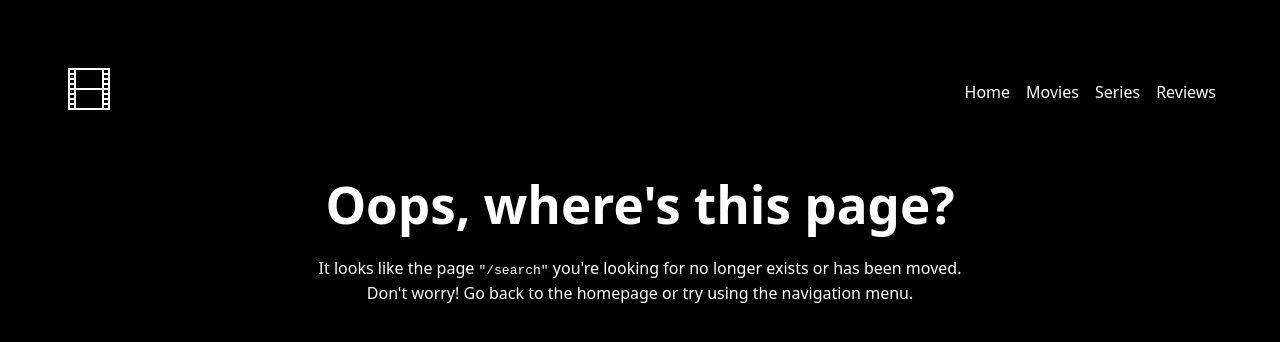
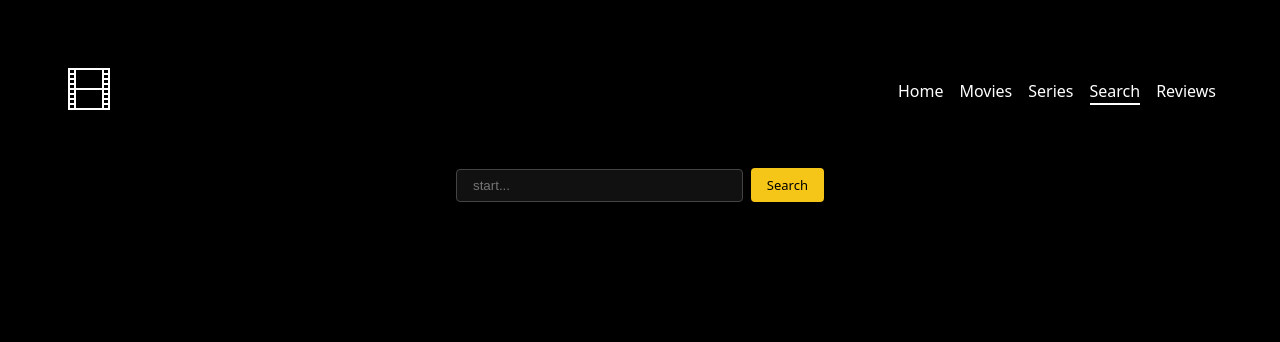
Before and after one commit to alitha1576/react-movie-app, a React app: page /search in a window 1280 px wide. Shown: the top 342 px of the page. Built offline with nearby package versions, Linux system fonts and the light colour scheme; the HTML template or start-up script is replaced by a standard one.

Commit message:
create Search page

```diff
--- a/src/api/urls.ts
+++ b/src/api/urls.ts
@@ -1,6 +1,8 @@
 export const API_MOVIE_URL =
   "https://api.themoviedb.org/3/movie/now_playing?language=en-US&page=1";
 
-
 export const API_SERIES_URL =
 "https://api.themoviedb.org/3/tv/on_the_air?language=en-US&page=1";
+
+export const API_SEARCH_MOVIE =
+"https://api.themoviedb.org/3/search/movie?include_adult=false&language=en-US&page=1";
--- a/src/components/Card.tsx
+++ b/src/components/Card.tsx
@@ -1,5 +1,3 @@
-import { useState } from "react";
-import CardDetails from "./CardDetails";
 import { useNavigate } from "react-router-dom";
 
 export default function Card({
--- a/src/components/Header.tsx
+++ b/src/components/Header.tsx
@@ -12,6 +12,7 @@ export default function Header() {
         <NavLink to="/">Home</NavLink>
         <NavLink to="/movies">Movies</NavLink>
         <NavLink to="/series">Series</NavLink>
+        <NavLink to="/search">Search</NavLink>
         <NavLink to="/reviews">Reviews</NavLink>
       </nav>
     </div>
--- a/src/hooks/useFetchData.ts
+++ b/src/hooks/useFetchData.ts
@@ -1,7 +1,7 @@
 import { useState, useEffect } from "react";
 import { options } from "../api/tmdb";
 
-const useFetchData = ( url:string, mapFn ) => {
+const useFetchData = ( url, mapFn ) => {
     const [ data, setData ] = useState([]);
     const [ loading, setLoading] = useState(true);
     const [ error, setError ] = useState(null);
@@ -10,6 +10,11 @@ const useFetchData = ( url:string, mapFn ) => {
         fetch(url, options)
           .then((responce) => responce.json())
           .then((data) => {
+
+            if (!data.results || !Array.isArray(data.results)) {
+              throw new Error("Invalid data structure: results not found");
+            }
+
             const mapped = data.results.map(mapFn);
             setData(mapped);
             setLoading(false);
--- a/src/main.tsx
+++ b/src/main.tsx
@@ -7,6 +7,7 @@ import Movies from "./pages/Movies.tsx";
 import Series from "./pages/Series.tsx";
 import Reviews from "./pages/Reviews.tsx";
 import Error from "./pages/Error.tsx";
+import Search from "./pages/Search.tsx";
 import CardDetails from "./components/CardDetails.tsx";
 
 const router = createBrowserRouter([
@@ -30,6 +31,13 @@ const router = createBrowserRouter([
         ],
       },
       {
+        path: "search",
+        children: [
+          { index: true, Component: Search },
+          { path: ":id", Component: CardDetails },
+        ],
+      },
+      {
         path: "home",
         children: [
           { index: true, Component: Home },
--- /dev/null
+++ b/src/pages/Search.tsx
@@ -0,0 +1,46 @@
+import { useSearchParams } from "react-router-dom";
+import { useState } from "react";
+import { API_SEARCH_MOVIE } from "../api/urls";
+import "../styles/SearchComponent.css";
+
+export default function Search() {
+  const [searchParams, setSearchParams] = useSearchParams();
+  const [inputValue, setInputValue] = useState("");
+  const query = searchParams.get("query");
+
+  const url = query
+    ? `${API_SEARCH_MOVIE}&query=${encodeURIComponent(query)}`
+    : null;
+
+  const handleChange = (event) => {
+    setInputValue(event.target.value);
+  };
+
+  const handleSearch = () => {
+    const query = inputValue.trim();
+    if (!query) {
+      setSearchParams({});
+      return;
+    }
+    setSearchParams({ query });
+    setInputValue("");
+  };
+
+  return (
+    <>
+      <div className="searchComponent">
+        <input
+          type="text"
+          name="search"
+          className="searchInput"
+          value={inputValue}
+          placeholder="start..."
+          onChange={handleChange}
+        />
+        <button type="button" className="searchBtn" onClick={handleSearch}>
+          Search
+        </button>
+      </div>
+    </>
+  );
+}
--- /dev/null
+++ b/src/styles/SearchComponent.css
@@ -0,0 +1,30 @@
+.searchComponent {
+    background-color: #000;
+    padding: 1rem;
+    display: flex;
+    align-items: center;
+    gap: 0.5rem;
+    border-radius: 8px;
+    max-width: 400px;
+    margin: 0 auto;
+}
+
+.searchInput {
+    flex: 1;
+    padding: 0.5rem 1rem;
+    border-radius: 4px;
+    border: 1px solid #444;
+    background-color: #111;
+    color: #fff;
+    outline: none;
+}
+
+.searchBtn {
+    padding: 0.5rem 1rem;
+    border-radius: 4px;
+    background-color: #f5c518;
+    color: black;
+    border: none;
+    cursor: pointer;
+    font-size: 13px;
+}
```
Also changed, not shown: 1 other file (tests, documents, lock files or other folders).
